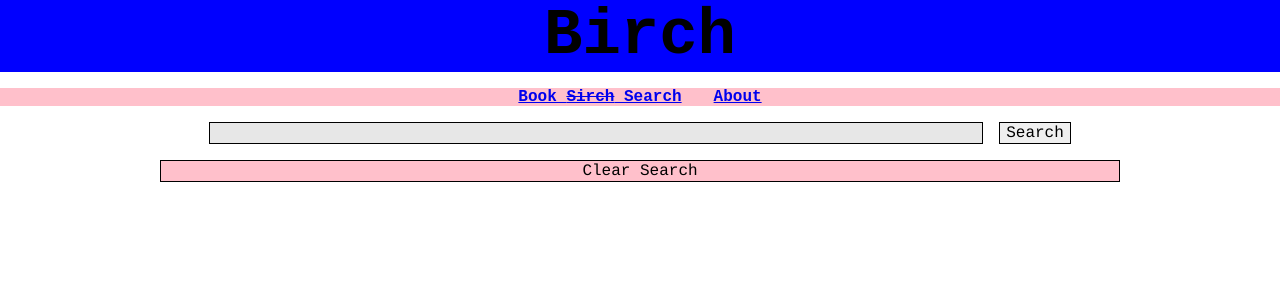
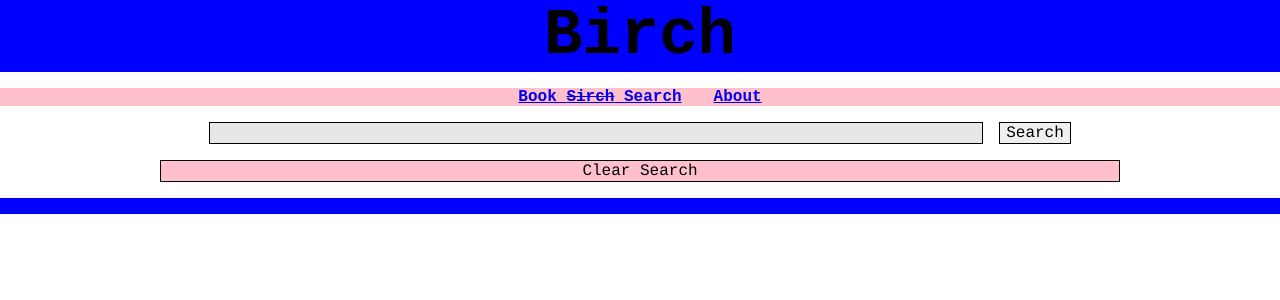
Before and after one commit to breadoliveoilsalt/birch-book-search, a React (Create React App) app: page / in a window 1280 px wide. Shown: the top 300 px of the page. Built offline with nearby package versions, Linux system fonts and the light colour scheme.

Commit message:
Add Divider component placeholder to divide searching functionality from display of results

```diff
--- a/src/components_presentational/Divider.js
+++ b/src/components_presentational/Divider.js
@@ -4,7 +4,7 @@ const Divider = () => {
 
   return (
     <div>
-      <div style={{backgroundColor: "blue"}} />
+      <div style={{backgroundColor: "blue", height: "1em"}} />
     </div>
   )
 
--- a/src/index.css
+++ b/src/index.css
@@ -23,7 +23,7 @@ code {
   width: 100%;
   text-align: center;
   font-family: "Courier New";
-  margin: 0 auto;
+  margin: 0em auto;
 }
 
 .header {
```
